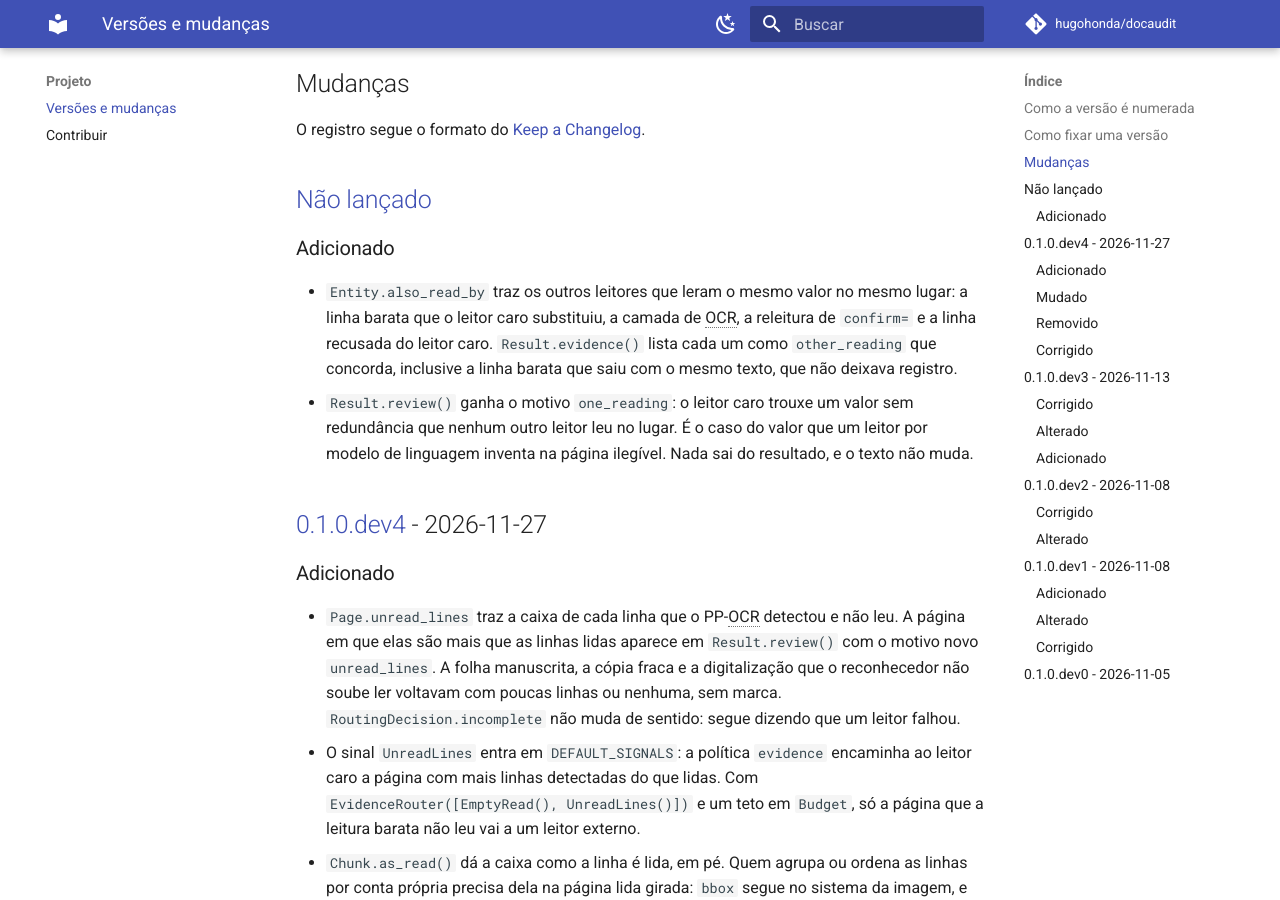
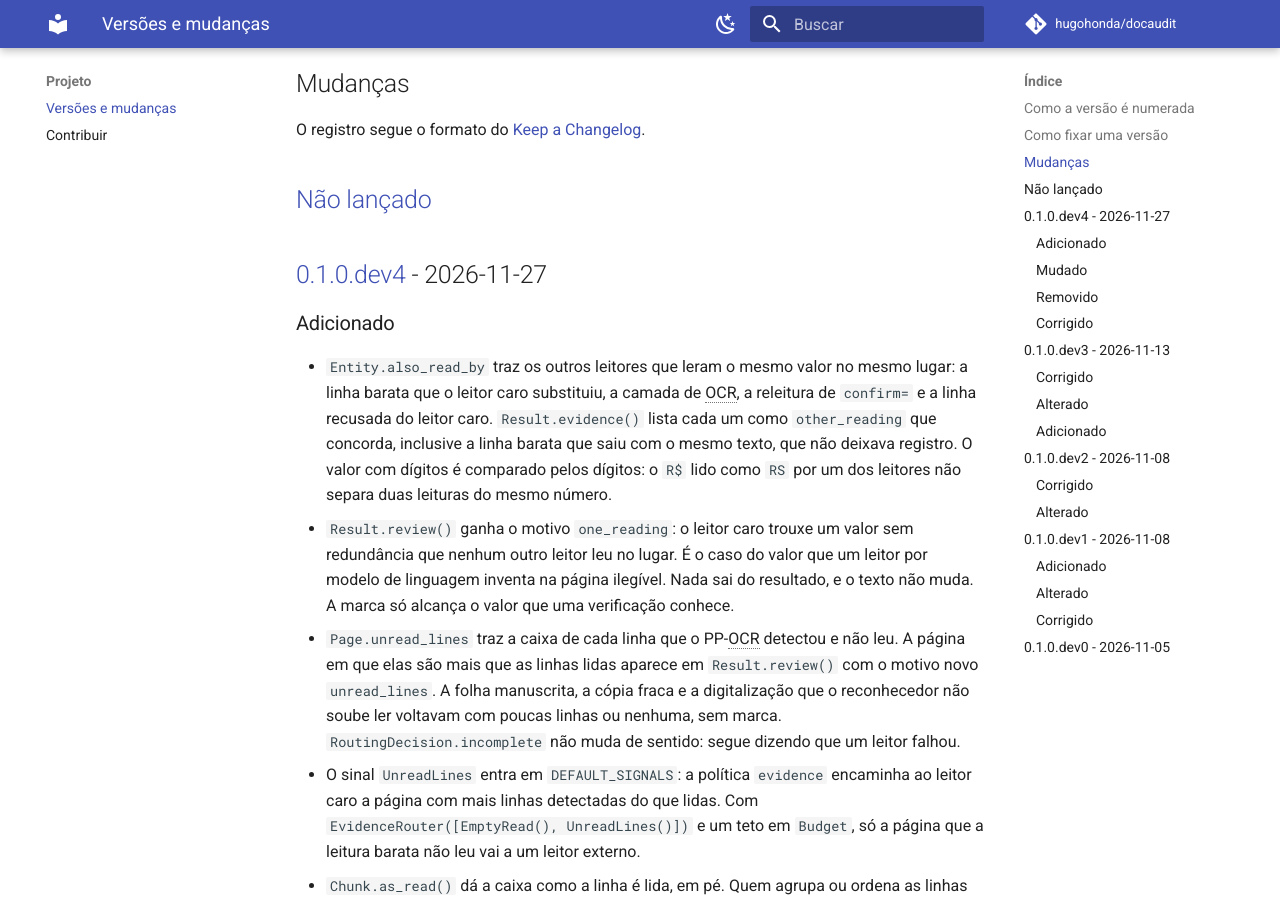
Before and after one commit to hugohonda/docaudit, an MkDocs documentation site: the page built from docs/changelog.md, in a window 1280 px wide and 900 px high, scrolled down 835 px. Built offline with MkDocs 1.6.1 and Material for MkDocs 9.7.7, drawn with Linux system fonts in a browser that asks for light colours; comment, search, counter and statistics services are not loaded.

Commit message:
fix(result): compara pelos dígitos o valor que outro leitor leu
A chave guarda as letras do valor, e o R$ que um leitor lê RS deixava duas leituras do mesmo número sem casar: o valor saía como lido por um leitor só.

Medido num conjunto de páginas com a verdade conhecida e dano sintético, com o leitor caro lendo linha a linha: nas páginas limpas e de baixa resolução, a comparação pela chave marcava 15 valores certos a mais que a comparação pelos dígitos, e não pegava nenhum valor inventado que a outra deixasse passar.

```diff
--- a/CHANGELOG.md
+++ b/CHANGELOG.md
@@ -8,19 +8,20 @@ Antes da 1.0.0, a API pode mudar numa versão menor.
 <!-- --8<-- [start:versoes] -->
 ## [Não lançado]
 
+## [0.1.0.dev4] - 2026-11-27
+
 ### Adicionado
 
 - `Entity.also_read_by` traz os outros leitores que leram o mesmo valor no mesmo lugar: a linha
   barata que o leitor caro substituiu, a camada de OCR, a releitura de `confirm=` e a linha
   recusada do leitor caro. `Result.evidence()` lista cada um como `other_reading` que concorda,
-  inclusive a linha barata que saiu com o mesmo texto, que não deixava registro.
+  inclusive a linha barata que saiu com o mesmo texto, que não deixava registro. O valor com
+  dígitos é comparado pelos dígitos: o `R$` lido como `RS` por um dos leitores não separa duas
+  leituras do mesmo número.
 - `Result.review()` ganha o motivo `one_reading`: o leitor caro trouxe um valor sem
   redundância que nenhum outro leitor leu no lugar. É o caso do valor que um leitor por modelo
-  de linguagem inventa na página ilegível. Nada sai do resultado, e o texto não muda.
-
-## [0.1.0.dev4] - 2026-11-27
-
-### Adicionado
+  de linguagem inventa na página ilegível. Nada sai do resultado, e o texto não muda. A marca
+  só alcança o valor que uma verificação conhece.
 
 - `Page.unread_lines` traz a caixa de cada linha que o PP-OCR detectou e não leu. A página em
   que elas são mais que as linhas lidas aparece em `Result.review()` com o motivo novo
```
Also changed, not shown: docs/concepts/provenance.md (+3 -1 lines), 2 other files.
